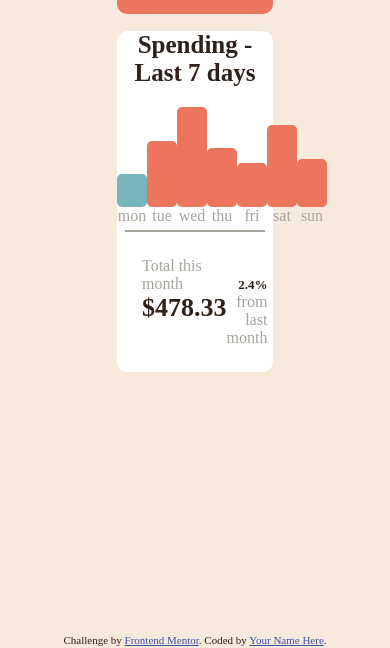
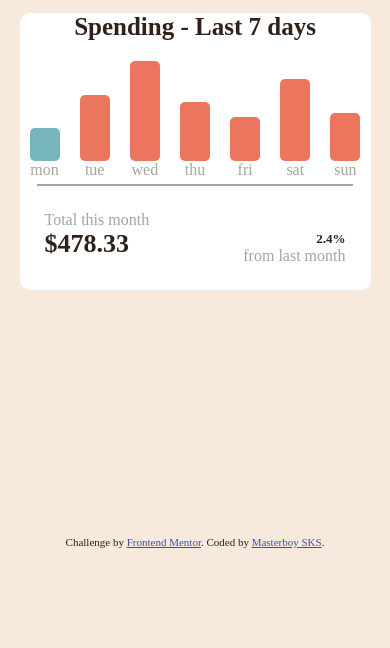
Before and after one commit to master8848/expenses-chart-component-main, a plain HTML site: page index.html in a window 390 px wide. Shown: the part 196-844 px from the top of the page. Drawn offline with Linux system fonts and the light colour scheme.

Commit message:
some improvements

```diff
--- a/index.html
+++ b/index.html
@@ -30,41 +30,41 @@
         <div class="spending">
           <h1 class="topic">Spending - Last 7 days</h1>
           <div class="days lg-c" id="days">
-            <span
-              ><div></div>
+            <div class="span">
+              <div></div>
               <div class="bar"></div>
-              mon</span
-            >
-            <span
-              ><div></div>
+              mon
+            </div>
+            <div class="span">
+              <div></div>
               <div class="bar"></div>
-              tue</span
-            >
-            <span
-              ><div></div>
+              tue
+            </div>
+            <div class="span">
+              <div></div>
               <div class="bar"></div>
-              wed</span
-            >
-            <span
-              ><div></div>
+              wed
+            </div>
+            <div class="span">
+              <div></div>
               <div class="bar"></div>
-              thu</span
-            >
-            <span
-              ><div></div>
+              thu
+            </div>
+            <div class="span">
+              <div></div>
               <div class="bar"></div>
-              fri</span
-            >
-            <span
-              ><div></div>
+              fri
+            </div>
+            <div class="span">
+              <div></div>
               <div class="bar"></div>
-              sat</span
-            >
-            <span
-              ><div></div>
+              sat
+            </div>
+            <div class="span">
+              <div></div>
               <div class="bar"></div>
-              sun</span
-            >
+              sun
+            </div>
           </div>
           <div class="hr"></div>
           <div class="details">
@@ -85,7 +85,7 @@
         Challenge by
         <a href="https://www.frontendmentor.io?ref=challenge" target="_blank"
           >Frontend Mentor</a
-        >. Coded by <a href="#">Your Name Here</a>.
+        >. Coded by <a href="#">Masterboy SKS</a>.
       </div>
     </footer>
   </body>
--- a/index.js
+++ b/index.js
@@ -2,9 +2,9 @@ function main(data) {
   const weekday = ['sun', 'mon', 'tue', 'wed', 'thu', 'fri', 'sat'];
   const d = new Date();
   let day = weekday[d.getDay()];
-  const maxA = (arr) => {
+  const maxA = () => {
     let max = 0;
-    arr.forEach((element) => {
+    data.forEach((element) => {
       if (element.amount > max) {
         max = element.amount;
       }
@@ -12,14 +12,16 @@ function main(data) {
     return max;
   };
 
-  const higest = maxA(data);
+  const higest = maxA();
 
   const days = document.getElementById('days').children;
+
   for (var i = 0; i < days.length; i++) {
     const calculation = (data[i].amount / higest) * 100;
+
     days[i].lastElementChild.style.background = '#ec755d';
     days[i].lastElementChild.style.height = `${calculation}px`;
-    days[i].firstChild.style.height = `${120 - calculation}px`;
+    days[i].firstElementChild.style.height = `${120 - calculation}px`;
     days[i].lastElementChild.style.width = '30px';
 
     if (data[i].day === day) {
--- a/styles.css
+++ b/styles.css
@@ -47,7 +47,7 @@ body {
 .topic {
   font-size: 25px;
 }
-span {
+.span {
   position: relative;
   top: 100%;
 }
@@ -86,7 +86,7 @@ span {
 footer {
   position: absolute;
   width: 100vw;
-  bottom: 2px;
+  bottom: 10px;
 }
 .attribution {
   font-size: 11px;
@@ -95,3 +95,36 @@ footer {
 .attribution a {
   color: hsl(228, 45%, 44%);
 }
+@media only screen and (max-width: 1280px) {
+  .head {
+    width: 60vw;
+  }
+  .spending {
+    width: 60vw;
+  }
+  footer {
+    bottom: 100px;
+  }
+}
+@media only screen and (max-width: 678px) {
+  .head {
+    width: 75vw;
+  }
+  .spending {
+    width: 75vw;
+  }
+  footer {
+    bottom: 100px;
+  }
+}
+@media only screen and (max-width: 480px) {
+  .head {
+    width: 90vw;
+  }
+  .spending {
+    width: 90vw;
+  }
+  footer {
+    bottom: 100px;
+  }
+}
```
